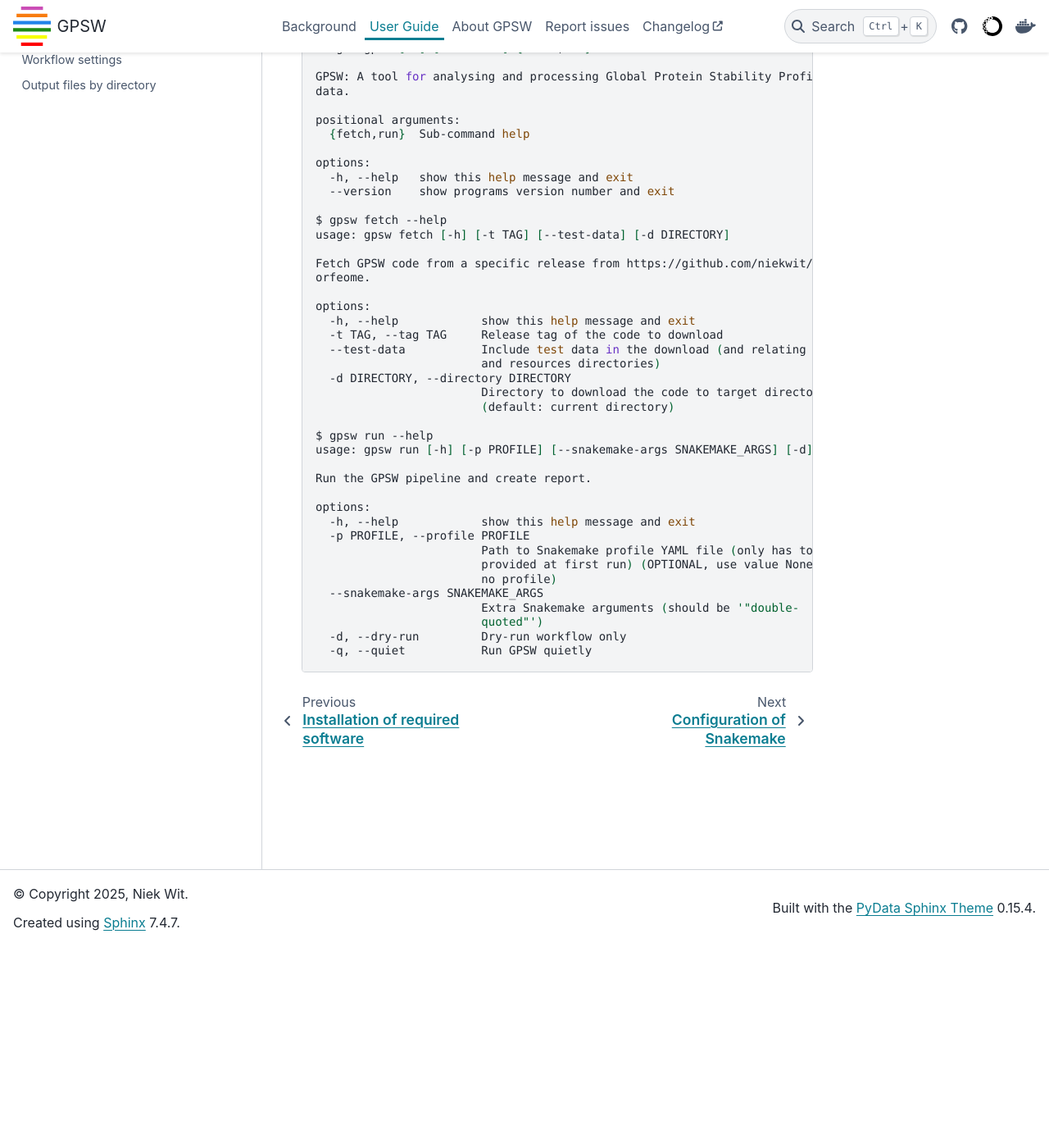
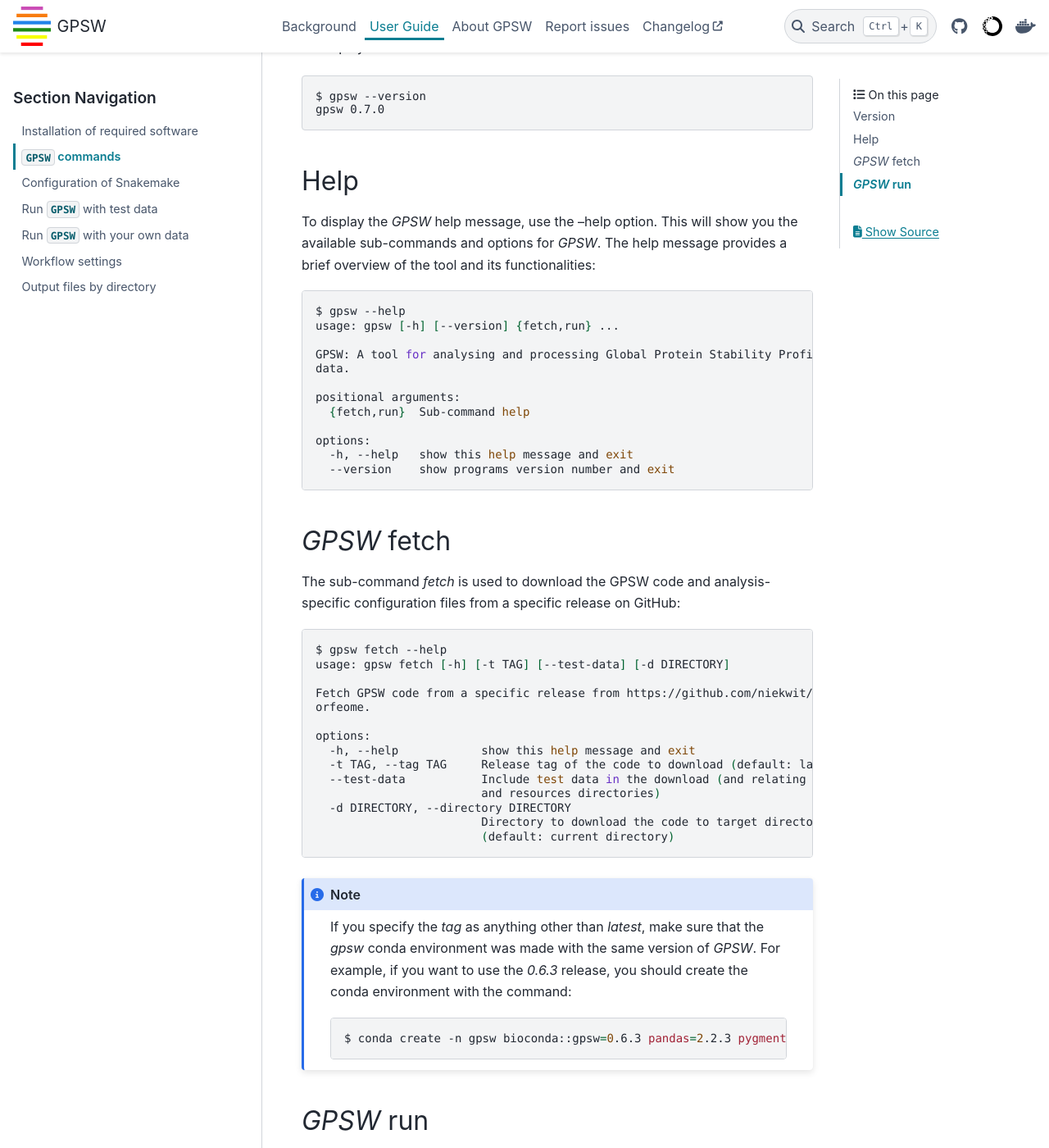
Before and after one commit to niekwit/gps-orfeome, a Sphinx documentation site: the page built from docs/gpsw_commands.rst, in a window 1280 px wide and 1400 px high, scrolled down 246 px. Shown: the whole window at 82% size. Built offline with Sphinx 7.4.7 and the PyData theme 0.15.4, drawn with Linux system fonts in a browser that asks for light colours; some of the changed text lies outside the part shown.

Commit message:
added more info

```diff
--- a/docs/gpsw_commands.rst
+++ b/docs/gpsw_commands.rst
@@ -1,10 +1,22 @@
 ``GPSW`` commands
 ================================================================================
 
-.. code-block:: shell
+Version
+--------
+
+To display the `GPSW` version:
+
+.. parsed-literal::
 
    $ gpsw --version
-   gpsw 0.7.0
+   gpsw |version|
+
+Help
+--------
+
+To display the `GPSW` help message, use the --help option. This will show you the available sub-commands and options for `GPSW`. The help message provides a brief overview of the tool and its functionalities:
+
+.. code-block:: shell
 
    $ gpsw --help
    usage: gpsw [-h] [--version] {fetch,run} ...
@@ -19,6 +31,14 @@
      -h, --help   show this help message and exit
      --version    show programs version number and exit
 
+
+`GPSW` fetch
+--------------------
+
+The sub-command `fetch` is used to download the GPSW code and analysis-specific configuration files from a specific release on GitHub:
+
+.. code-block:: shell
+
    $ gpsw fetch --help
    usage: gpsw fetch [-h] [-t TAG] [--test-data] [-d DIRECTORY]
 
@@ -27,12 +47,27 @@
 
    options:
      -h, --help            show this help message and exit
-     -t TAG, --tag TAG     Release tag of the code to download
+     -t TAG, --tag TAG     Release tag of the code to download (default: latest)
      --test-data           Include test data in the download (and relating config
                            and resources directories)
      -d DIRECTORY, --directory DIRECTORY
                            Directory to download the code to target directory
                            (default: current directory)
+
+.. note::
+   If you specify the `tag` as anything other than `latest`, make sure that the `gpsw` conda environment was made with the same version of `GPSW`. For example, if you want to use the `0.6.3` release, you should create the conda environment with the command:
+
+   .. code-block:: shell
+
+      $ conda create -n gpsw bioconda::gpsw=0.6.3 pandas=2.2.3 pygments=2.19.1
+
+
+`GPSW` run
+--------------------
+
+The sub-command `run` is used to run the GPSW pipeline and create a report:
+
+.. code-block:: shell
 
    $ gpsw run --help
    usage: gpsw run [-h] [-p PROFILE] [--snakemake-args SNAKEMAKE_ARGS] [-d] [-q]
```
